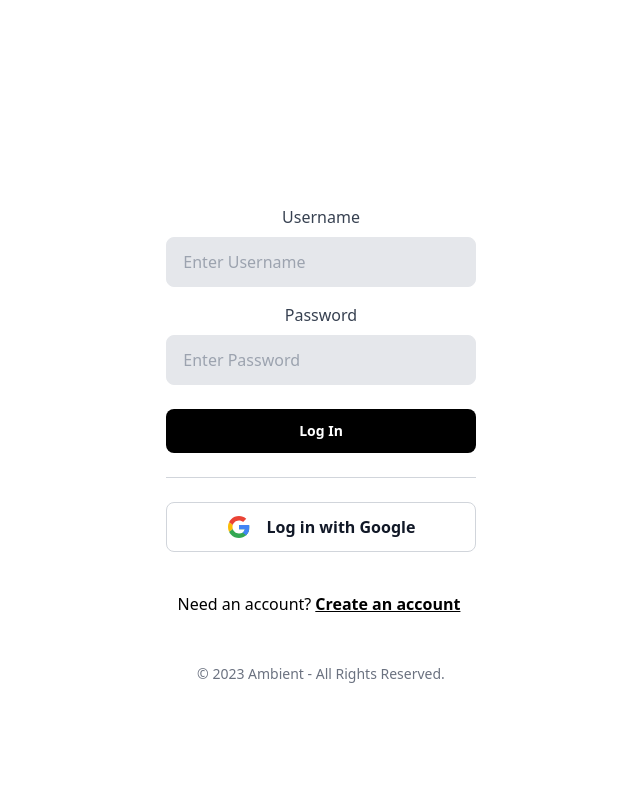
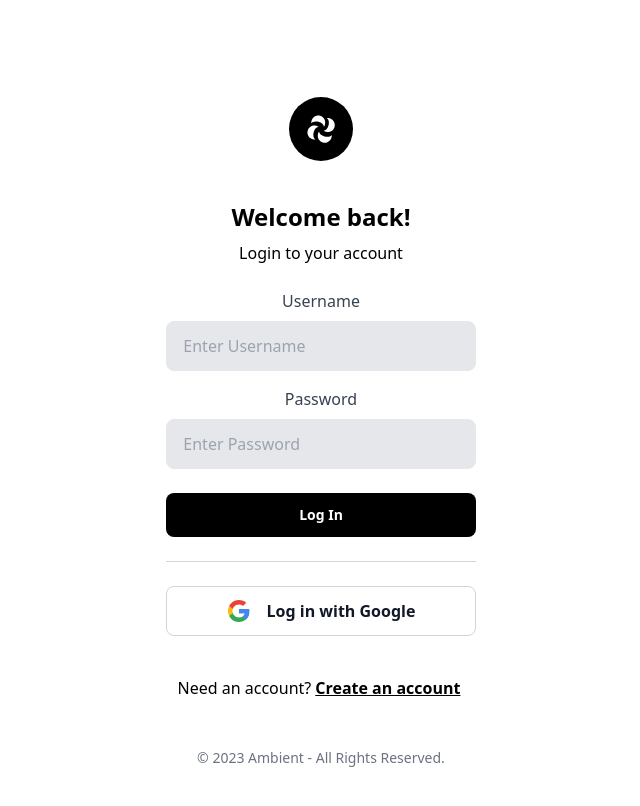
Before and after one commit to Ambient-message/ambient-message-desktop-client, a React (Vite) app: page / in a window 1280 px wide. Shown: the top 806 px of the page, without its empty margins (319-959 px from the left). Built offline with nearby package versions, Linux system fonts and the light colour scheme.

Commit message:
fix!!: home layout

```diff
--- a/src/app/auth/login.tsx
+++ b/src/app/auth/login.tsx
@@ -7,6 +7,8 @@ import Button from "../../components/ui/button";
 export const Login: React.FC = () => {
     const [username, setUsername] = useState('');
     const [password, setPassword] = useState('');
+
+    let isLoading = false;
 
     const navigate = useNavigate();
 
@@ -21,25 +23,25 @@ export const Login: React.FC = () => {
     const handleSubmit = (event: React.FormEvent<HTMLFormElement>) => {
         event.preventDefault();
 
-        // const body = JSON.stringify({ username, password })
+        const body = JSON.stringify({ username, password })
 
+        isLoading = true;
+
+        fetch('http://127.0.0.1:8888/auth', {
+            method: 'POST',
+            headers: {
+                'Content-Type': 'application/json',
+            },
+            body: body,
+        })
+            .then(response => response.text())
+            .then(data => {
+                console.log('Server response:', data);
                 navigate('/home')
-
-        // fetch('http://127.0.0.1:8888/auth', {
-        //     method: 'POST',
-        //     headers: {
-        //         'Content-Type': 'application/json',
-        //     },
-        //     body: body,
-        // })
-        //     .then(response => response.text())
-        //     .then(data => {
-        //         console.log('Server response:', data);
-        //         navigate('/home')
-        //     })
-        //     .catch(error => {
-        //         console.error('Error:', error);
-        //     });
+            })
+            .catch(error => {
+                console.error('Error:', error);
+            });
     };
 
 
@@ -53,13 +55,18 @@ export const Login: React.FC = () => {
 
                 <div className="w-full h-100">
 
-                    {/* <img
-                    src="./src/assets/images/logo.png"
-                    alt="Logo"
-                    className="w-15 h-15 m-auto mx-auto"
-                    /> */}
+                    <svg className='w-18 h-18 m-auto mx-auto' width="64" height="64" viewBox="0 0 64 64" fill="none" xmlns="http://www.w3.org/2000/svg">
+                        <rect width="64" height="64" rx="32" fill="black" />
+                        <path fill-rule="evenodd" clip-rule="evenodd" d="M29.6378 29.7539C28.9731 29.2954 28.2182 28.9403 27.3911 28.7189C23.5867 27.7009 19.6939 29.8978 18.6962 33.626C17.6986 37.3541 19.9738 41.2017 23.7782 42.2197C24.6051 42.441 25.4362 42.5104 26.2409 42.4452C24.5436 41.3609 23.8458 38.3692 24.6861 35.2291C25.5265 32.0887 27.6256 29.8452 29.6378 29.7539Z" fill="white" />
+                        <path fill-rule="evenodd" clip-rule="evenodd" d="M30.0352 34.5509C29.5769 35.2154 29.2219 35.97 29.0006 36.7969C27.9826 40.6013 30.1796 44.4941 33.9077 45.4917C37.6359 46.4894 41.4834 44.2141 42.5015 40.4098C42.7228 39.5826 42.7922 38.7513 42.7269 37.9464C41.6429 39.6442 38.6508 40.3422 35.5104 39.5018C32.3703 38.6616 30.1269 36.5628 30.0352 34.5509Z" fill="white" />
+                        <path fill-rule="evenodd" clip-rule="evenodd" d="M34.9615 29.7979C35.4196 29.1336 35.7744 28.3792 35.9956 27.5526C37.0137 23.7482 34.8167 19.8554 31.0885 18.8577C27.3604 17.8601 23.5128 20.1353 22.4948 23.9397C22.2734 24.7671 22.204 25.5987 22.2694 26.4037C23.353 24.7055 26.3455 24.0071 29.4864 24.8476C32.6261 25.6878 34.8693 27.7862 34.9615 29.7979Z" fill="white" />
+                        <path fill-rule="evenodd" clip-rule="evenodd" d="M34.6161 33.8354C35.2806 34.2937 36.0352 34.6487 36.8621 34.87C40.6665 35.888 44.5592 33.691 45.5569 29.9629C46.5546 26.2347 44.2793 22.3872 40.475 21.3691C39.6478 21.1478 38.8165 21.0784 38.0116 21.1437C39.7094 22.2277 40.4074 25.2198 39.567 28.3602C38.7267 31.5003 36.628 33.7437 34.6161 33.8354Z" fill="white" />
+                    </svg>
 
-                    {/* <h1 className="text-xl md:text-2xl font-bold leading-tight mt-12">Log in to your account</h1> */}
+                    <div className="flex flex-col items-center justify-center">
+                        <h1 className="text-xl md:text-2xl font-bold leading-tight mt-10">Welcome back!</h1>
+                        <h2 className="mt-2 font-medium">Login to your account</h2>
+                    </div>
 
                     <form className="mt-6" onSubmit={handleSubmit} action="#" method="POST">
                         <div>
@@ -70,11 +77,11 @@ export const Login: React.FC = () => {
 
                         <div className="mt-4">
                             <label className="block text-gray-700">Password</label>
-                            <input value={password} onChange={handlePasswordChange}  type="password" name="" id="" placeholder="Enter Password" className="w-full px-4 py-3 rounded-lg bg-gray-200 mt-2 border focus:border-black
+                            <input value={password} onChange={handlePasswordChange} type="password" name="" id="" placeholder="Enter Password" className="w-full px-4 py-3 rounded-lg bg-gray-200 mt-2 border focus:border-black
                       focus:bg-white focus:outline-none" required></input>
                         </div>
 
-                        <Button isLoading={false} type="submit" className="w-full h-full block bg-black hover:bg-black text-white font-semibold rounded-lg
+                        <Button isLoading={isLoading} type="submit" className="w-full h-full block bg-black hover:bg-black text-white font-semibold rounded-lg
                     px-4 py-3 mt-6">Log In</Button>
 
                     </form>
@@ -104,6 +111,8 @@ export const Login: React.FC = () => {
                         </div>
                     </button>
 
+                    <div className="flex flex-col items-center justify-center">
+
                         <p className="mt-10">
                             Need an account?
                             <a href="#" className="text-black underline mx-1 font-semibold">
@@ -112,6 +121,8 @@ export const Login: React.FC = () => {
                         </p>
 
                         <p className="text-sm text-gray-500 mt-12">&copy; 2023 Ambient - All Rights Reserved.</p>
+
+                    </div>
                 </div>
 
             </div>
--- a/src/app/home/home.tsx
+++ b/src/app/home/home.tsx
@@ -37,7 +37,7 @@ export const Home: React.FC = () => {
                             <ul role='list' className='flex flex-1 flex-col gap-y-7'>
                                 <li className='cursor-pointer'>
                                     <div className='flex items-center gap-x-4 px-6 py-3'>
-                                        <div className='relative rounded-full h-10 w-10 bg-blue-500'>
+                                        <div className='relative rounded-full h-10 w-10 bg-black'>
                                         </div>
                                         <div className='flex flex-col'>
                                             <span aria-hidden='true'>Chat Name</span>
@@ -49,10 +49,10 @@ export const Home: React.FC = () => {
                                 </li>
                             </ul>
                         </nav>
-                        <li className='-mx-6 mt-auto flex items-center'>
+
+                        <li className='-mx-6 mt-auto flex items-center my-1'>
                             <div className='flex flex-1 items-center gap-x-4 px-6 py-3 text-sm font-semibold leading-6 text-gray-900'>
-                                <div className='relative rounded-3xl h-10 w-10 bg-slate-200'>
-                                    <span className='absolute bottom-0 right-0 bg-green-500 border-2 border-white rounded-full w-3 h-3'></span>
+                                <div className='relative rounded-3xl h-10 w-10 bg-black'>
                                 </div>
 
                                 <span className='sr-only'>Your profile</span>
```
Also changed, not shown: src/app/home/layout.tsx (deleted), src/assets/images/logo-white-theme.svg (added). Lines whose indentation alone changed are shown as unchanged.
